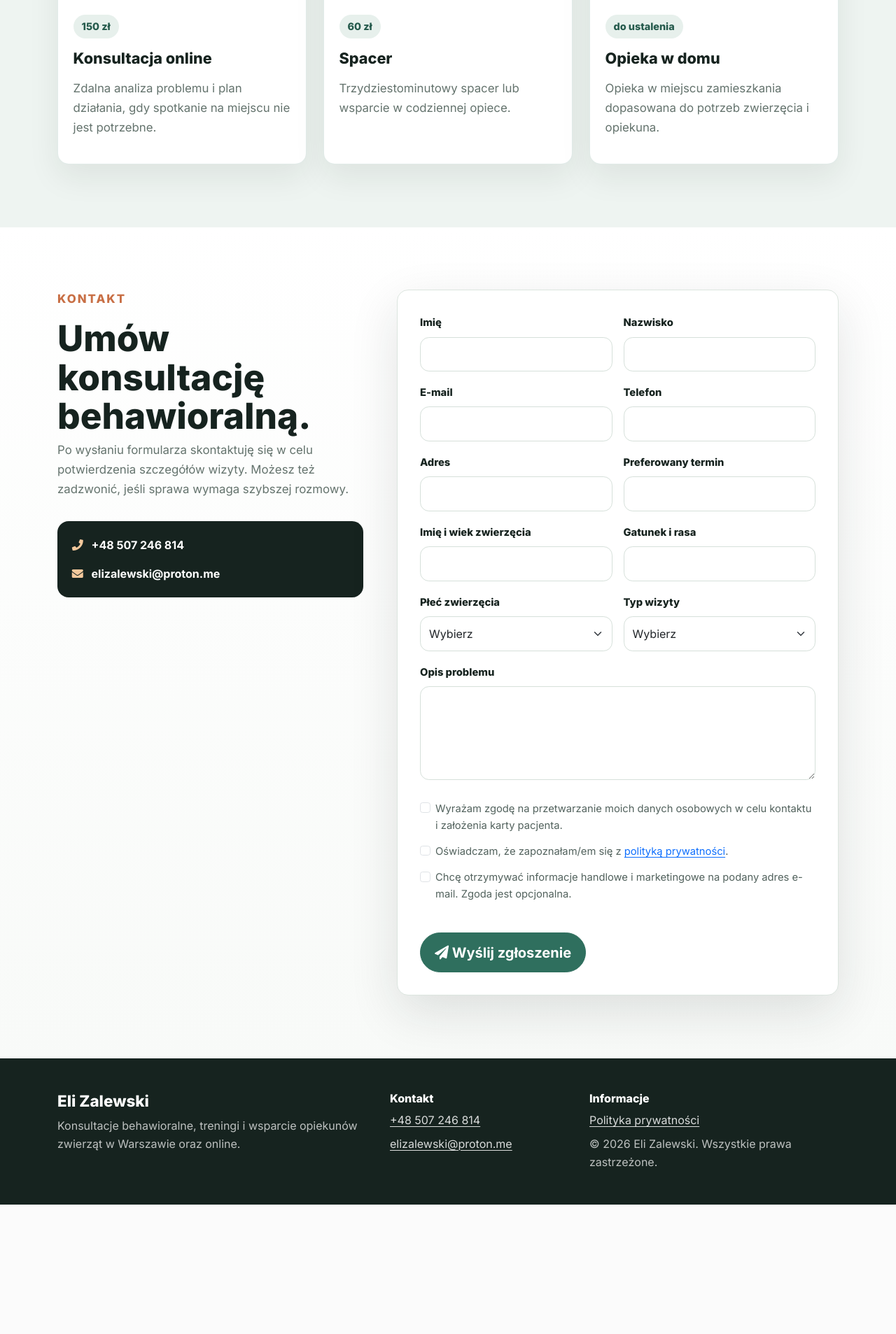
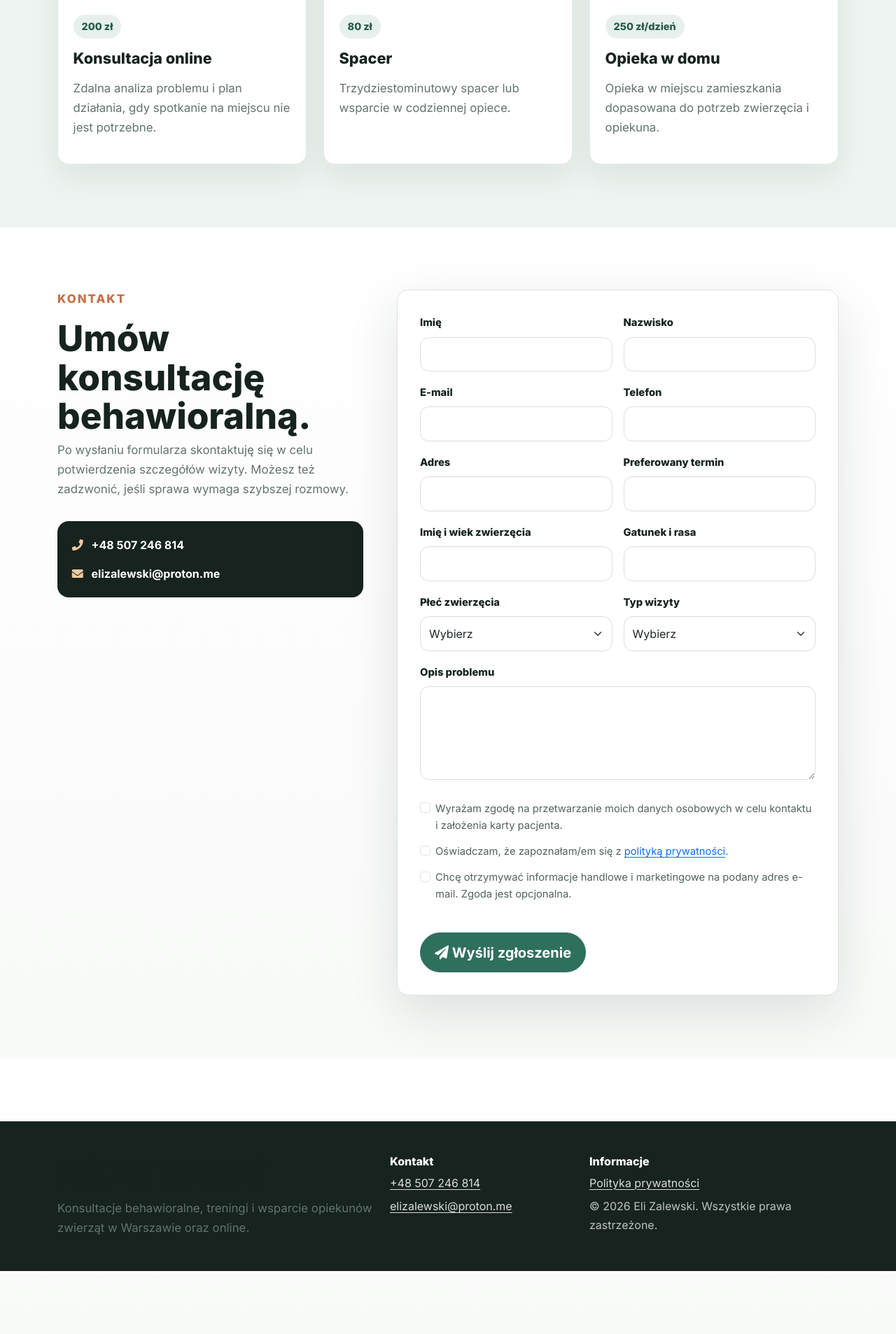
Before and after one commit to Lysden97/djangoBehawiorysta, a Django app: page / in a window 1280 px wide. Shown: the part 3859-5766 px from the top of the page at 70% size. Before the commit the page ends 5581 px from the top, so only its background shows below. Run offline with Django 5.2, Linux system fonts and the light colour scheme; some libraries are stand-ins or nearby versions.

Commit message:
zmiany w templates

```diff
--- a/templates/base.html
+++ b/templates/base.html
@@ -59,6 +59,7 @@
                 <li class="nav-item"><a class="nav-link" href="{% url 'index' %}#when">Kiedy pomagam</a></li>
                 <li class="nav-item"><a class="nav-link" href="{% url 'index' %}#services">Usługi</a></li>
                 <li class="nav-item"><a class="nav-link" href="{% url 'privacy-policy' %}">Prywatność</a></li>
+                <li class="nav-item"><a class="nav-link" href="{% url 'index' %}#contact">Kontakt</a></li>
                 <li class="nav-item ms-lg-3">
                     <a class="btn btn-primary nav-cta" href="{% url 'index' %}#contact">
                         <span class="fas fa-calendar-check" aria-hidden="true"></span>
@@ -73,7 +74,7 @@
 <main>
     {% block content %}{% endblock %}
 </main>
-
+<section class="section-padding contact-section" id="contact">
 <footer class="site-footer">
     <div class="container">
         <div class="row gy-4 align-items-start">
--- a/templates/index.html
+++ b/templates/index.html
@@ -182,7 +182,7 @@
                 <article class="service-card h-100">
                     <img src="{% static 'website/images/kiedybeh.jpg' %}" alt="Pierwsza konsultacja behawioralna psa lub kota" class="service-image">
                     <div class="service-body">
-                        <span class="service-price">250 zł</span>
+                        <span class="service-price">300 zł</span>
                         <h3>Pierwsza konsultacja</h3>
                         <p>Dwugodzinne spotkanie, analiza problemu, wywiad i pierwsze zalecenia do pracy.</p>
                     </div>
@@ -192,7 +192,7 @@
                 <article class="service-card h-100">
                     <img src="{% static 'website/images/kolejna_konsultacja.jpg' %}" alt="Kolejna konsultacja behawioralna" class="service-image">
                     <div class="service-body">
-                        <span class="service-price">150 zł</span>
+                        <span class="service-price">200 zł</span>
                         <h3>Kolejna konsultacja</h3>
                         <p>Godzinne spotkanie kontrolne, korekta planu i dalsze prowadzenie przypadku.</p>
                     </div>
@@ -202,7 +202,7 @@
                 <article class="service-card h-100">
                     <img src="{% static 'website/images/portfolio3.jpg' %}" alt="Trening psa w Warszawie" class="service-image">
                     <div class="service-body">
-                        <span class="service-price">130 zł</span>
+                        <span class="service-price">150 zł</span>
                         <h3>Trening</h3>
                         <p>Godzina praktycznej pracy nad konkretną umiejętnością lub zachowaniem.</p>
                     </div>
@@ -212,7 +212,7 @@
                 <article class="service-card h-100">
                     <img src="{% static 'website/images/portfolio6.jpg' %}" alt="Konsultacja behawioralna online" class="service-image">
                     <div class="service-body">
-                        <span class="service-price">150 zł</span>
+                        <span class="service-price">200 zł</span>
                         <h3>Konsultacja online</h3>
                         <p>Zdalna analiza problemu i plan działania, gdy spotkanie na miejscu nie jest potrzebne.</p>
                     </div>
@@ -222,7 +222,7 @@
                 <article class="service-card h-100">
                     <img src="{% static 'website/images/portfolio5.jpg' %}" alt="Spacer i opieka nad zwierzęciem" class="service-image">
                     <div class="service-body">
-                        <span class="service-price">60 zł</span>
+                        <span class="service-price">80 zł</span>
                         <h3>Spacer</h3>
                         <p>Trzydziestominutowy spacer lub wsparcie w codziennej opiece.</p>
                     </div>
@@ -232,7 +232,7 @@
                 <article class="service-card h-100">
                     <img src="{% static 'website/images/portfolio4.jpg' %}" alt="Opieka nad zwierzęciem w domu opiekuna" class="service-image">
                     <div class="service-body">
-                        <span class="service-price">do ustalenia</span>
+                        <span class="service-price">250 zł/dzień</span>
                         <h3>Opieka w domu</h3>
                         <p>Opieka w miejscu zamieszkania dopasowana do potrzeb zwierzęcia i opiekuna.</p>
                     </div>
@@ -318,12 +318,12 @@
                                 <label for="appointment-type" class="form-label">Typ wizyty</label>
                                 <select name="appointment-type" id="appointment-type" class="form-select" required>
                                     <option value="" disabled selected>Wybierz</option>
-                                    <option value="Pierwsza konsultacja 2h (250 zł)">Pierwsza konsultacja 2h (250 zł)</option>
-                                    <option value="Kolejna konsultacja 1h (150 zł)">Kolejna konsultacja 1h (150 zł)</option>
-                                    <option value="Trening 1h (130 zł)">Trening 1h (130 zł)</option>
-                                    <option value="Konsultacja online 1h (150 zł)">Konsultacja online 1h (150 zł)</option>
-                                    <option value="Opieka w miejscu zamieszkania (do ustalenia)">Opieka w miejscu zamieszkania</option>
-                                    <option value="Spacer 30min (60 zł)">Spacer 30 min (60 zł)</option>
+                                    <option value="Pierwsza konsultacja 2h (300 zł)">Pierwsza konsultacja 2h (300 zł)</option>
+                                    <option value="Kolejna konsultacja 1h (200 zł)">Kolejna konsultacja 1h (200 zł)</option>
+                                    <option value="Trening 1h (150 zł)">Trening 1h (150 zł)</option>
+                                    <option value="Konsultacja online 1h (200 zł)">Konsultacja online 1h (200 zł)</option>
+                                    <option value="Opieka w miejscu zamieszkania (250 zł/dzień)">Opieka w miejscu zamieszkania</option>
+                                    <option value="Spacer 30min (80 zł)">Spacer 30 min (80 zł)</option>
                                 </select>
                             </div>
                             <div class="col-12">
```
